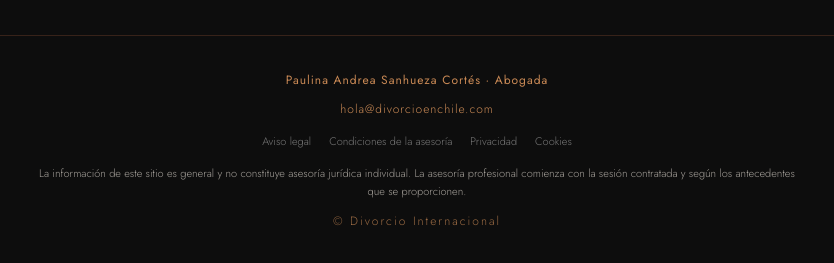
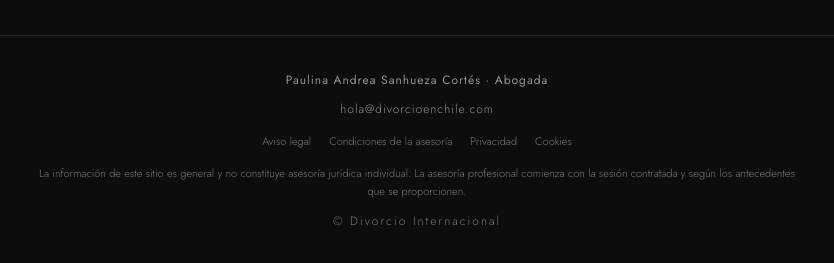
Before and after one commit to psanhuezacortes-blip/funnel, a plain HTML site: page index.html in a window 1280 px wide. Shown: the part 10762-11025 px from the top of the page, 223-1057 px from the left. Drawn offline with nearby package versions, Linux system fonts and the light colour scheme.

Commit message:
Make all footer text discreet grey

```diff
--- a/index.html
+++ b/index.html
@@ -938,16 +938,16 @@ nav.scrolled{background:rgba(255,255,255,0.97);backdrop-filter:blur(16px);border
 </main>
 
 <footer style="background:var(--deep);padding:34px 28px;text-align:center;border-top:1px solid var(--hair-inv);">
-  <p style="font-size:12px;font-weight:400;letter-spacing:1px;color:#c98955;text-align:center;margin-bottom:8px;">Paulina Andrea Sanhueza Cortés · Abogada</p>
-  <p style="font-size:12px;font-weight:300;letter-spacing:1px;color:#c98955;text-align:center;margin-bottom:12px;"><a href="mailto:hola@divorcioenchile.com" style="color:#c98955;text-decoration:none;">hola@divorcioenchile.com</a></p>
+  <p style="font-size:12px;font-weight:400;letter-spacing:1px;color:#929292;text-align:center;margin-bottom:8px;">Paulina Andrea Sanhueza Cortés · Abogada</p>
+  <p style="font-size:12px;font-weight:300;letter-spacing:1px;color:#929292;text-align:center;margin-bottom:12px;"><a href="mailto:hola@divorcioenchile.com" style="color:#929292;text-decoration:none;">hola@divorcioenchile.com</a></p>
   <nav aria-label="Información legal" style="position:static;height:auto;display:flex;justify-content:center;gap:18px;flex-wrap:wrap;margin:0 auto 14px;">
     <a href="/aviso-legal.html" style="font-size:11px;color:#929292;text-decoration:none;opacity:.8;">Aviso legal</a>
     <a href="/condiciones-asesoria.html" style="font-size:11px;color:#929292;text-decoration:none;opacity:.8;">Condiciones de la asesoría</a>
     <a href="/privacidad.html" style="font-size:11px;color:#929292;text-decoration:none;opacity:.8;">Privacidad</a>
     <a href="/cookies.html" style="font-size:11px;color:#929292;text-decoration:none;opacity:.8;">Cookies</a>
   </nav>
-  <p style="font-size:11px;font-weight:300;line-height:1.6;color:#c9c3bb;opacity:.8;max-width:760px;margin:0 auto 10px;">La información de este sitio es general y no constituye asesoría jurídica individual. La asesoría profesional comienza con la sesión contratada y según los antecedentes que se proporcionen.</p>
-  <p style="font-size:12px;font-weight:300;letter-spacing:2px;color:#c98955;opacity:.75;text-align:center;">© Divorcio Internacional</p>
+  <p style="font-size:11px;font-weight:300;line-height:1.6;color:#929292;opacity:.8;max-width:760px;margin:0 auto 10px;">La información de este sitio es general y no constituye asesoría jurídica individual. La asesoría profesional comienza con la sesión contratada y según los antecedentes que se proporcionen.</p>
+  <p style="font-size:12px;font-weight:300;letter-spacing:2px;color:#929292;opacity:.8;text-align:center;">© Divorcio Internacional</p>
 </footer>
 
 <script>
```
